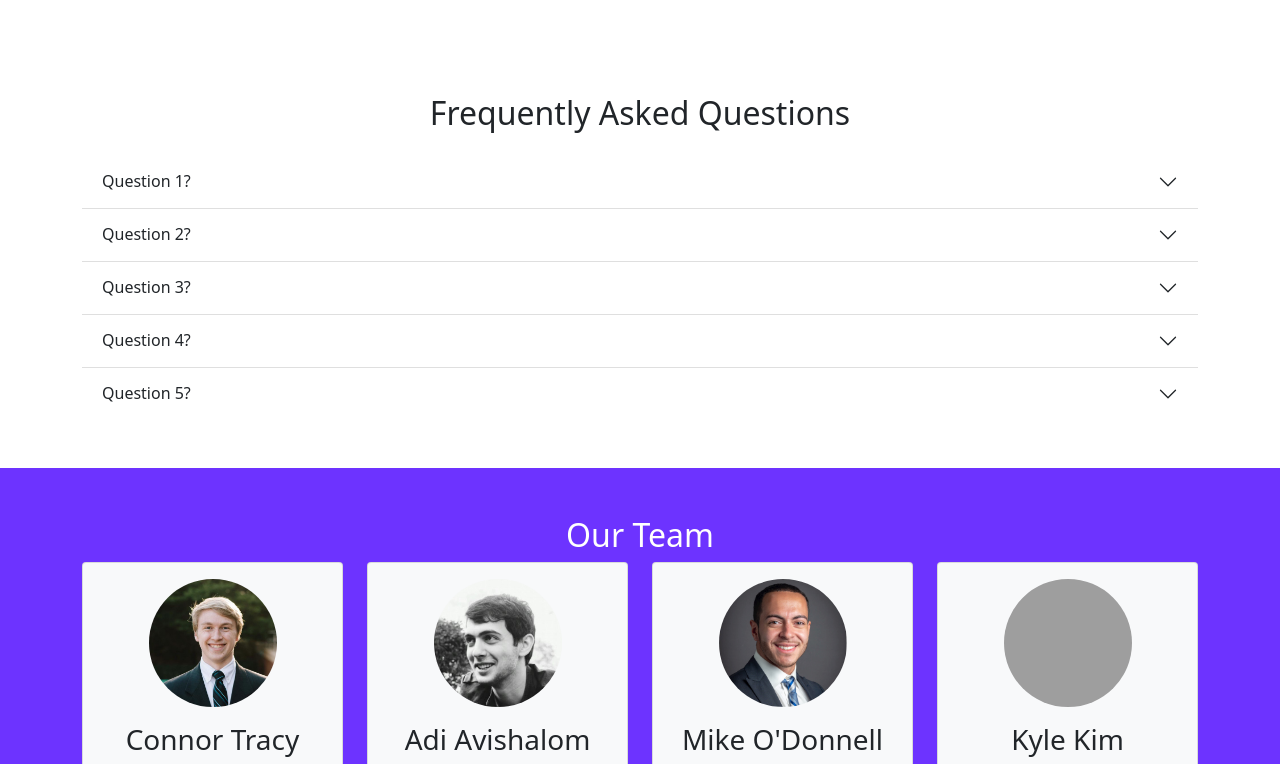
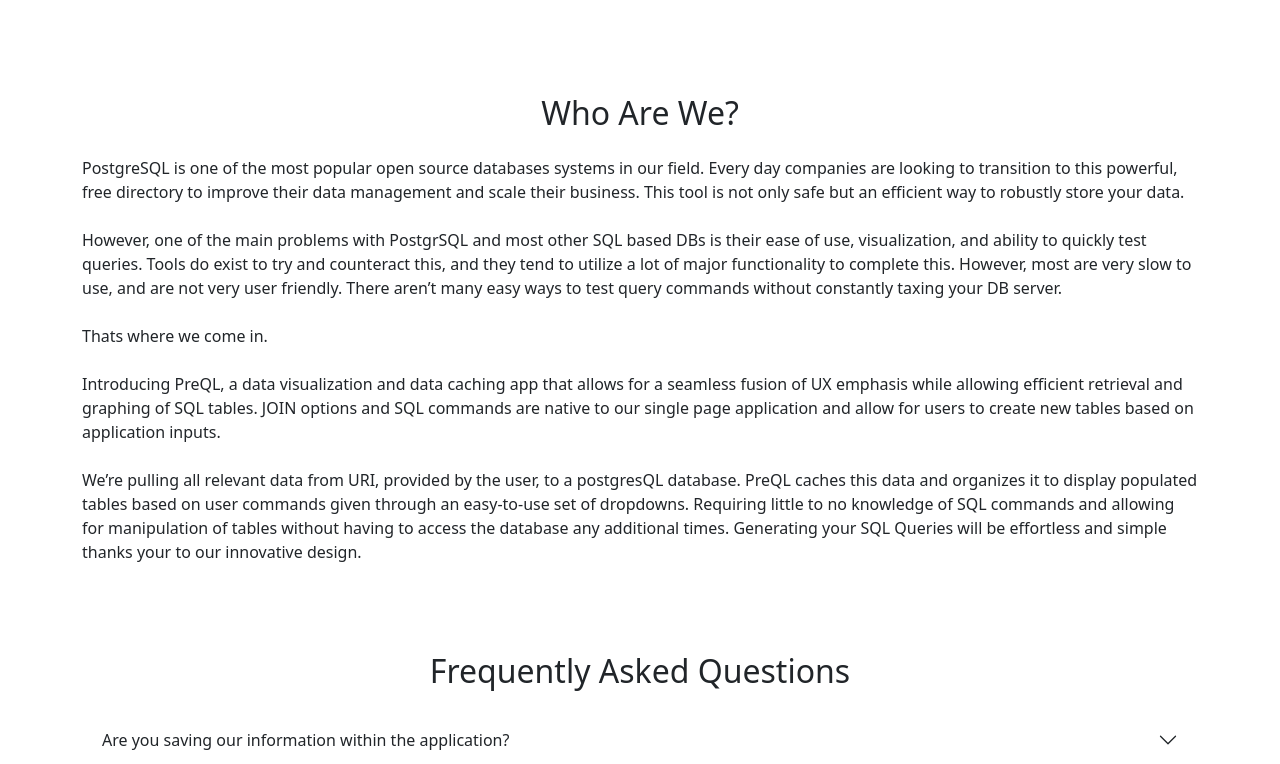
Before and after one commit to PreQL-by-MACK/pre-QL-website, a React app: page / in a window 1280 px wide. Shown: the part 596-1360 px from the top of the page. Built offline with nearby package versions, Linux system fonts and the light colour scheme; grey boxes are pictures that could not be loaded; some icons are missing.

Commit message:
updated website

```diff
--- a/src/links/Docs.jsx
+++ b/src/links/Docs.jsx
@@ -1,19 +1,67 @@
 import React from 'react'
 import preQL1 from './img/preQL1.gif';
 import preQL2 from './img/preQL2.gif';
+import error from './img/errormessage.png';
+import security from './img/securitysettings.png';
+import { FontAwesomeIcon } from '@fortawesome/react-fontawesome';
+import { faGithub, faLinkedin, faReact } from '@fortawesome/free-brands-svg-icons';
+import { faDatabase, faAngleDoubleUp } from "@fortawesome/free-solid-svg-icons";
 
 const Docs = () => {
+  const whiteIcons = {
+    color: "white",
+    margin: '5px'
+  }
+
+  const blackIcons = {
+    color: "black"
+  }
+
+  const reactBlue = {
+    color: "#61DBFB"
+  }
+  const preQLPurple = {
+    color: "#6D33FF"
+  }
+
+  const github = <FontAwesomeIcon style={blackIcons} icon={faGithub} />
+  const linkedIn = <FontAwesomeIcon style={blackIcons} icon={faLinkedin} />
+  const react = <FontAwesomeIcon style={reactBlue} icon={faReact} />
+  const databaseSmall = <FontAwesomeIcon style={reactBlue} icon={faDatabase} />
+  const upArrows = <FontAwesomeIcon style={reactBlue} icon={faAngleDoubleUp} />
+  const githubWhite = <FontAwesomeIcon style={whiteIcons} icon={faGithub} />
+  const linkedInWhite = <FontAwesomeIcon style={whiteIcons} icon={faLinkedin} />
+
   return (
     <div>
       <section id="questions" className="p-5">
         <div className="container">
           <h2 className="text-center mb-4" >Documentation</h2>
+          <h3>Introduction</h3>
           <p>
             Implementing our app is as simple as ever! On the main page of our website
             you can find the links to download our application. Our app offers support for both Mac and Windows
             users, just make sure you download the right one.
           </p>
-          {/* paste picture of link page here */}
+          <h3>Mac Users</h3>
+          <p>
+            MacOS Users: You may need to adjust your security settings to allow the application to run.
+          </p>
+          <p>
+            If you encounter the error below when running the application:
+          </p>
+          <br></br>
+          <div className='gifContainer'>
+            <img src={error} />
+          </div><br></br>
+          <p>
+            Go to your security settings and click 'Open Anyway'. You should now be able to use the application as intended.
+          </p>
+          <br></br>
+          <div className='gifContainer'>
+            <img src={security} />
+          </div><br></br>
+          <h3>Navigating and Using</h3>
           <p>
             When you first open the app, you will see an empty box with the word "postgres//" in the center.
             This is where you will copy and paste your database link. Once you click submit, a table will generate
@@ -21,7 +69,7 @@
           </p>
           <br></br>
           <div className='gifContainer'>
-            <img src={preQL1} width='70%'/>
+            <img src={preQL1} width='70%' />
           </div><br></br>
           <p>
             Below this visualizer is the core of our application, where you the user can test your SQL Queries
@@ -31,169 +79,26 @@
           </p>
           <br></br>
           <div className='gifContainer'>
-            <img src={preQL2} width='70%'/>
+            <img src={preQL2} width='70%' />
           </div><br></br>
           <p>
 
           </p>
+          <h3>Thank you!</h3>
           <p>
             Thank you for using our app! We appreciate your support and look forward to your feedback!
           </p>
         </div>
       </section>
-      {/* <section id="questions" className="p-5">
-      <div className="container">
-        <h2 className="text-center mb-4">Frequently Asked Questions</h2>
-        <div className="accordion accordion-flush" id="questions">
-          <div className="accordion-item">
-            <h2 className="accordion-header">
-              <button
-                className="accordion-button collapsed"
-                type="button"
-                data-bs-toggle="collapse"
-                data-bs-target="#question-one"
-              >
-                Question 1?
-              </button>
-            </h2>
-            <div
-              id="question-one"
-              className="accordion-collapse collapse"
-              data-bs-parent="#questions"
-            >
-              <div className="accordion-body">
-                Lorem ipsum dolor sit amet consectetur adipisicing elit. Numquam
-                beatae fuga animi distinctio perspiciatis adipisci velit maiores
-                totam tempora accusamus modi explicabo accusantium consequatur,
-                praesentium rem quisquam molestias at quos vero. Officiis ad
-                velit doloremque at. Dignissimos praesentium necessitatibus
-                natus corrupti cum consequatur aliquam! Minima molestias iure
-                quam distinctio velit.
-              </div>
-            </div>
-          </div>
 
-          <div className="accordion-item">
-            <h2 className="accordion-header">
-              <button
-                className="accordion-button collapsed"
-                type="button"
-                data-bs-toggle="collapse"
-                data-bs-target="#question-two"
-              >
-                Question 2?
-              </button>
-            </h2>
-            <div
-              id="question-two"
-              className="accordion-collapse collapse"
-              data-bs-parent="#questions"
-            >
-              <div className="accordion-body">
-                Lorem ipsum dolor sit amet consectetur adipisicing elit. Numquam
-                beatae fuga animi distinctio perspiciatis adipisci velit maiores
-                totam tempora accusamus modi explicabo accusantium consequatur,
-                praesentium rem quisquam molestias at quos vero. Officiis ad
-                velit doloremque at. Dignissimos praesentium necessitatibus
-                natus corrupti cum consequatur aliquam! Minima molestias iure
-                quam distinctio velit.
-              </div>
-            </div>
-          </div>
 
-          <div className="accordion-item">
-            <h2 className="accordion-header">
-              <button
-                className="accordion-button collapsed"
-                type="button"
-                data-bs-toggle="collapse"
-                data-bs-target="#question-three"
-              >
-                Question 3?
-              </button>
-            </h2>
-            <div
-              id="question-three"
-              className="accordion-collapse collapse"
-              data-bs-parent="#questions"
-            >
-              <div className="accordion-body">
-                Lorem ipsum dolor sit amet consectetur adipisicing elit. Numquam
-                beatae fuga animi distinctio perspiciatis adipisci velit maiores
-                totam tempora accusamus modi explicabo accusantium consequatur,
-                praesentium rem quisquam molestias at quos vero. Officiis ad
-                velit doloremque at. Dignissimos praesentium necessitatibus
-                natus corrupti cum consequatur aliquam! Minima molestias iure
-                quam distinctio velit.
-              </div>
-            </div>
-          </div>
-
-          <div className="accordion-item">
-            <h2 className="accordion-header">
-              <button
-                className="accordion-button collapsed"
-                type="button"
-                data-bs-toggle="collapse"
-                data-bs-target="#question-four"
-              >
-                Question 4?
-              </button>
-            </h2>
-            <div
-              id="question-four"
-              className="accordion-collapse collapse"
-              data-bs-parent="#questions"
-            >
-              <div className="accordion-body">
-                Lorem ipsum dolor sit amet consectetur adipisicing elit. Numquam
-                beatae fuga animi distinctio perspiciatis adipisci velit maiores
-                totam tempora accusamus modi explicabo accusantium consequatur,
-                praesentium rem quisquam molestias at quos vero. Officiis ad
-                velit doloremque at. Dignissimos praesentium necessitatibus
-                natus corrupti cum consequatur aliquam! Minima molestias iure
-                quam distinctio velit.
-              </div>
-            </div>
-          </div>
-          <div className="accordion-item">
-            <h2 className="accordion-header">
-              <button
-                className="accordion-button collapsed"
-                type="button"
-                data-bs-toggle="collapse"
-                data-bs-target="#question-five"
-              >
-                Question 5?
-              </button>
-            </h2>
-            <div
-              id="question-five"
-              className="accordion-collapse collapse"
-              data-bs-parent="#questions"
-            >
-              <div className="accordion-body">
-                Lorem ipsum dolor sit amet consectetur adipisicing elit. Numquam
-                beatae fuga animi distinctio perspiciatis adipisci velit maiores
-                totam tempora accusamus modi explicabo accusantium consequatur,
-                praesentium rem quisquam molestias at quos vero. Officiis ad
-                velit doloremque at. Dignissimos praesentium necessitatibus
-                natus corrupti cum consequatur aliquam! Minima molestias iure
-                quam distinctio velit.
-              </div>
-            </div>
-          </div>
-        </div>
-      </div>
-    </section> */}
-
-    {/* <!-- Footer --> */}
+      {/* <!-- Footer --> */}
       <footer className="p-5 bg-dark text-white text-center position-relative">
-        <div className="container">
+        <div className="container" style={{ color: "white" }}>
           <p className="lead">Product developed under tech accelerator, <a href="https://opensourcelabs.io/">OS Labs</a></p>
-          <p className="lead"><a href="https://github.com/oslabs-beta/preql"><i className="bi bi-github text-light mx-1" style={{fontSize:"36px"}}></i></a></p>
+          <p className="lead"><a href="https://linkedin.com/company/preql/">{linkedInWhite}</a><a href="https://github.com/oslabs-beta/preql">{githubWhite}</a><i className="bi bi-github text-light mx-1" style={{ fontSize: "36px" }}></i></p>
           <a href="#" className="position-absolute bottom-0 end-0 p-5">
-            <i className="bi purple bi-arrow-up-circle h1"></i>
+            <i className="purple bi bi-arrow-up-circle h1"></i>
           </a>
         </div>
       </footer>
--- a/src/links/MainPage.jsx
+++ b/src/links/MainPage.jsx
@@ -69,7 +69,7 @@
               <p className="lead my-4">
                 PreQL is an interactive PostgreSQL visualization tool that provides developers with the ability to easily visualize their databases with cached, query-less requests to the backend and seamlessly generate SQL queries.
               </p>
-              <a href="" download>
+              <a href="https://preql.s3.amazonaws.com/apple.zip" download>
               <button
                 className="btn white purple-background btn-lg"
                 data-bs-toggle="modal"
@@ -148,6 +148,30 @@
     {/* <!-- FAQ --> */}
     <section id="questions" className="p-5">
       <div className="container">
+        <h2 className="text-center mb-4">Who Are We?</h2>
+        <p>
+          PostgreSQL is one of the most popular open source databases systems in our field. Every day companies are looking to transition
+          to this powerful, free directory to improve their data management and scale their business. This tool is not only safe but an efficient
+          way to robustly store your data.
+          <br></br><br></br>
+          However, one of the main problems with PostgrSQL and most other SQL based DBs is their ease of use, visualization, and ability
+          to quickly test queries. Tools do exist to try and counteract this, and they tend to utilize a lot of major functionality to complete this.
+          However, most are very slow to use, and are not very user friendly. There aren’t many easy ways to test query commands without constantly
+          taxing your DB server.
+          <br></br><br></br>
+          Thats where we come in.
+          <br></br><br></br>
+          Introducing PreQL, a data visualization and data caching app that allows for a seamless fusion of UX emphasis while allowing efficient retrieval
+          and graphing of SQL tables. JOIN options and SQL commands are native to our single page application and allow for users to create new tables
+          based on application inputs.
+          <br></br><br></br>
+           We’re pulling all relevant data from URI, provided by the user, to a postgresQL database. PreQL caches this data and organizes it
+           to display populated tables based on user commands given through an easy-to-use set of dropdowns. Requiring little to no knowledge of SQL commands
+           and allowing for manipulation of tables without having to access the database any additional times. Generating your SQL Queries will
+           be effortless and simple thanks your to our innovative design.
+           <br></br><br></br>
+        </p>
+        <br></br><br></br>
         <h2 className="text-center mb-4">Frequently Asked Questions</h2>
         <div className="accordion accordion-flush" id="questions">
           {/* <!-- Item 1 --> */}
@@ -159,7 +183,7 @@
                 data-bs-toggle="collapse"
                 data-bs-target="#question-one"
               >
-                Question 1?
+              Are you saving our information within the application?
               </button>
             </h2>
             <div
@@ -168,13 +192,8 @@
               data-bs-parent="#questions"
             >
               <div className="accordion-body">
-                Lorem ipsum dolor sit amet consectetur adipisicing elit. Numquam
-                beatae fuga animi distinctio perspiciatis adipisci velit maiores
-                totam tempora accusamus modi explicabo accusantium consequatur,
-                praesentium rem quisquam molestias at quos vero. Officiis ad
-                velit doloremque at. Dignissimos praesentium necessitatibus
-                natus corrupti cum consequatur aliquam! Minima molestias iure
-                quam distinctio velit.
+                The information provided from your database will be locally stored in state for as long as you are running the application.
+                The second you close our app, the information is gone and you will have to enter the URI again in  order to see your data again.
               </div>
             </div>
           </div>
@@ -187,7 +206,7 @@
                 data-bs-toggle="collapse"
                 data-bs-target="#question-two"
               >
-                Question 2?
+                Does our data get cached in your own database?
               </button>
             </h2>
             <div
@@ -196,13 +215,9 @@
               data-bs-parent="#questions"
             >
               <div className="accordion-body">
-                Lorem ipsum dolor sit amet consectetur adipisicing elit. Numquam
-                beatae fuga animi distinctio perspiciatis adipisci velit maiores
-                totam tempora accusamus modi explicabo accusantium consequatur,
-                praesentium rem quisquam molestias at quos vero. Officiis ad
-                velit doloremque at. Dignissimos praesentium necessitatibus
-                natus corrupti cum consequatur aliquam! Minima molestias iure
-                quam distinctio velit.
+                Absolutely not! At PreQl all we care about is ensuring your journey in SQL is more accessible and easy to understand
+                as well as creating an enriching user experience.  We do not care about the data within your database, therefore we don't want to store
+                it. We have bigger problems other than your stupid tables.
               </div>
             </div>
           </div>
@@ -215,7 +230,7 @@
                 data-bs-toggle="collapse"
                 data-bs-target="#question-three"
               >
-                Question 3?
+                Are there any plans in the future for compatibility with NoSQL databases?
               </button>
             </h2>
             <div
@@ -224,17 +239,13 @@
               data-bs-parent="#questions"
             >
               <div className="accordion-body">
-                Lorem ipsum dolor sit amet consectetur adipisicing elit. Numquam
-                beatae fuga animi distinctio perspiciatis adipisci velit maiores
-                totam tempora accusamus modi explicabo accusantium consequatur,
-                praesentium rem quisquam molestias at quos vero. Officiis ad
-                velit doloremque at. Dignissimos praesentium necessitatibus
-                natus corrupti cum consequatur aliquam! Minima molestias iure
-                quam distinctio velit.
+                As of right now, we have nothing in place to translate NoSQL databases. However we have another project in the works
+                to accomodate a multitude of different user needs. One of the features of this application will be to offer compatibility with
+                NoSQL databases at the same level as our PreQL application.
               </div>
             </div>
           </div>
-          {/* <!-- Item 4 --> */}
+          {/* <!-- Item 4 -->
           <div className="accordion-item">
             <h2 className="accordion-header">
               <button
@@ -261,9 +272,9 @@
                 quam distinctio velit.
               </div>
             </div>
-          </div>
+          </div> */}
           {/* <!-- Item 5 --> */}
-          <div className="accordion-item">
+          {/* <div className="accordion-item">
             <h2 className="accordion-header">
               <button
                 className="accordion-button collapsed"
@@ -289,7 +300,7 @@
                 quam distinctio velit.
               </div>
             </div>
-          </div>
+          </div> */}
         </div>
       </div>
     </section>
```
Also changed, not shown: src/links/img/errormessage.png (added), src/links/img/securitysettings.png (added).
